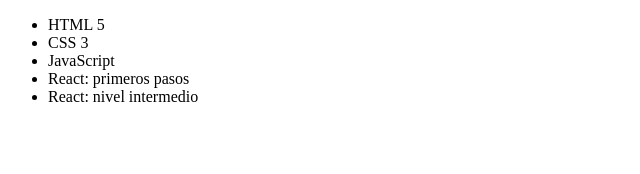
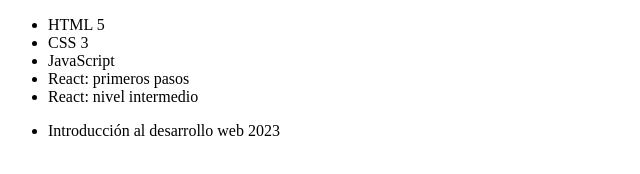
Before and after one commit to FabianLopG/git-One, a plain HTML site: page index.html in a window 1280 px wide. Shown: the whole page, without its empty margins (0-640 px from the left). Drawn offline with Linux system fonts and the light colour scheme.

Commit message:
Lista nueva para los curso de 2023

```diff
--- a/index.html
+++ b/index.html
@@ -14,5 +14,8 @@
         <li>React: primeros pasos</li>
         <li>React: nivel intermedio</li>
     </ul>
+    <ul>
+        <li>Introducción al desarrollo web 2023</li>
+    </ul>
 </body>
 </html>
```
